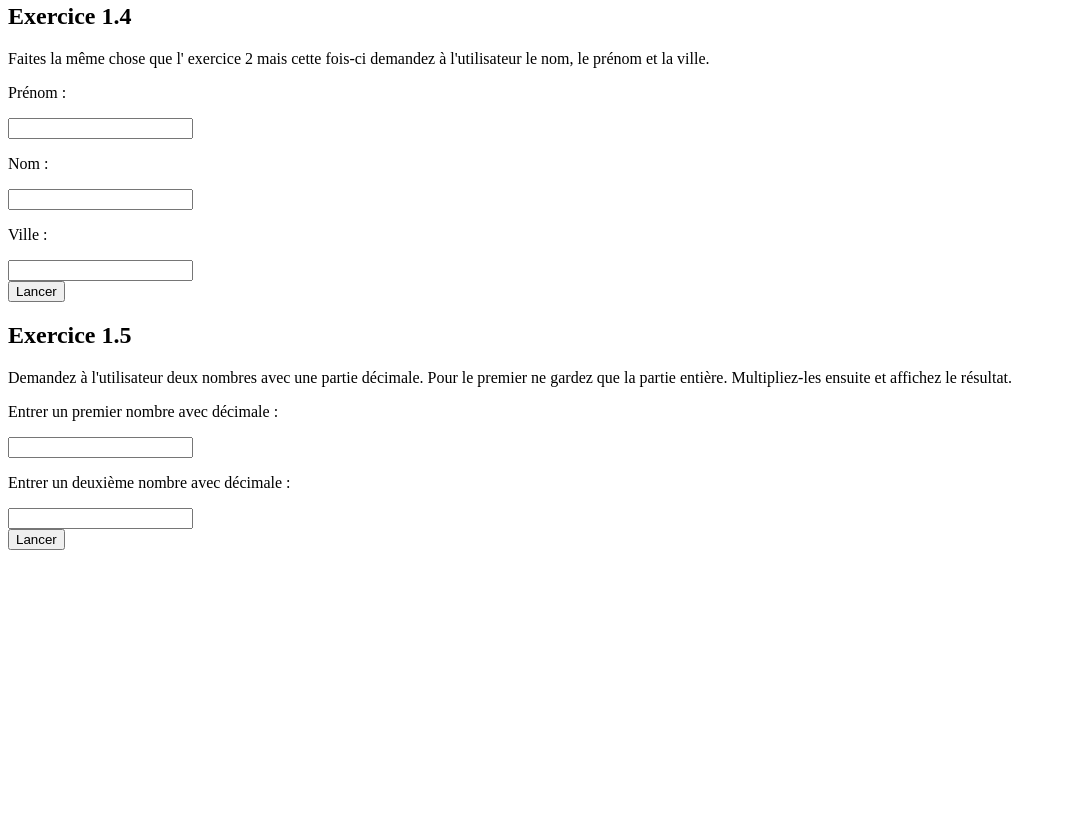
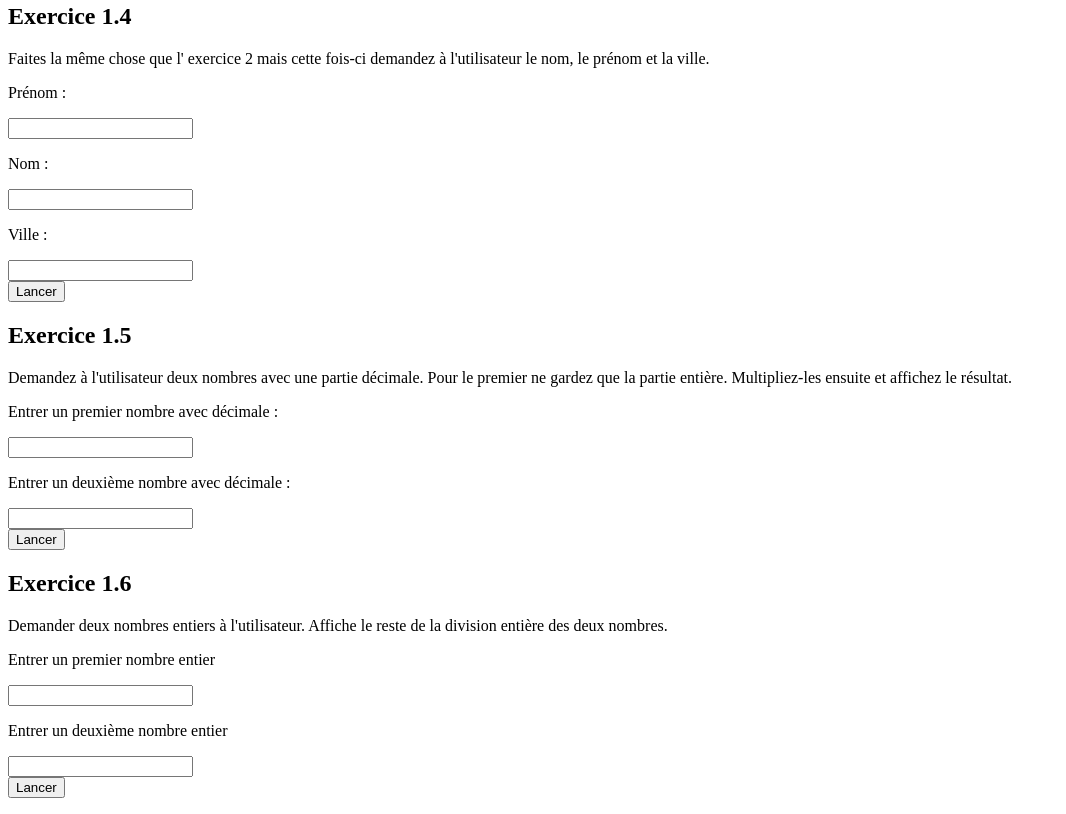
Before and after one commit to MichaelPwood/algo-js, a plain HTML site: page index.html in a window 1280 px wide. Shown: the part 526-1340 px from the top of the page, without its empty margins (0-1066 px from the left). Before the commit the page ends 1092 px from the top, so only its background shows below. Drawn offline with Linux system fonts and the light colour scheme.

Commit message:
Exercice 1.6

```diff
--- /dev/null
+++ b/1.6.js
@@ -0,0 +1,8 @@
+function nombreEntier() {
+  let nbrEntier01 = Number(document.getElementById("nbrEntier01").value);
+  let nbrEntier02 = Number(document.getElementById("nbrEntier02").value);
+  let totalDivision;
+  totalDivision = nbrEntier01 / nbrEntier02;
+  document.getElementById("division").innerHTML =
+    "La division de vos deux nombres est : " + totalDivision + " !";
+}
--- a/index.html
+++ b/index.html
@@ -35,10 +35,18 @@
     <p>Demandez à l'utilisateur deux nombres avec une partie décimale. Pour le premier ne gardez que la partie entière. Multipliez-les ensuite et affichez le résultat.</p>
     <p>Entrer un premier nombre avec décimale :</p>
                 <input id="nbreUser01">
-    <p>Entrer un deuxième nombre avec décimale :</p>
+                <p>Entrer un deuxième nombre avec décimale :</p>
                 <input id="nbreUser02"> <br>
                 <button type="button" onclick="nombreD()">Lancer</button>
                 <p id="reponseCalcul"></p>
+    <h2>Exercice 1.6</h2>
+    <p>Demander deux nombres entiers à l'utilisateur. Affiche le reste de la division entière des deux nombres.</p>
+                <p>Entrer un premier nombre entier</p>
+                <input id="nbrEntier01">
+                <p>Entrer un deuxième nombre entier</p>
+                <input id="nbrEntier02"> <br>
+                <button type="button" onclick="nombreEntier()">Lancer</button>
+                <p id="division"></p>
 
 
     <script src="1.0.js"></script>
@@ -47,6 +55,7 @@
     <script src="1.3.js"></script>
     <script src="1.4.js"></script>
     <script src="1.5.js"></script>
+    <script src="1.6.js"></script>
 
 </body>
 </html>
```
